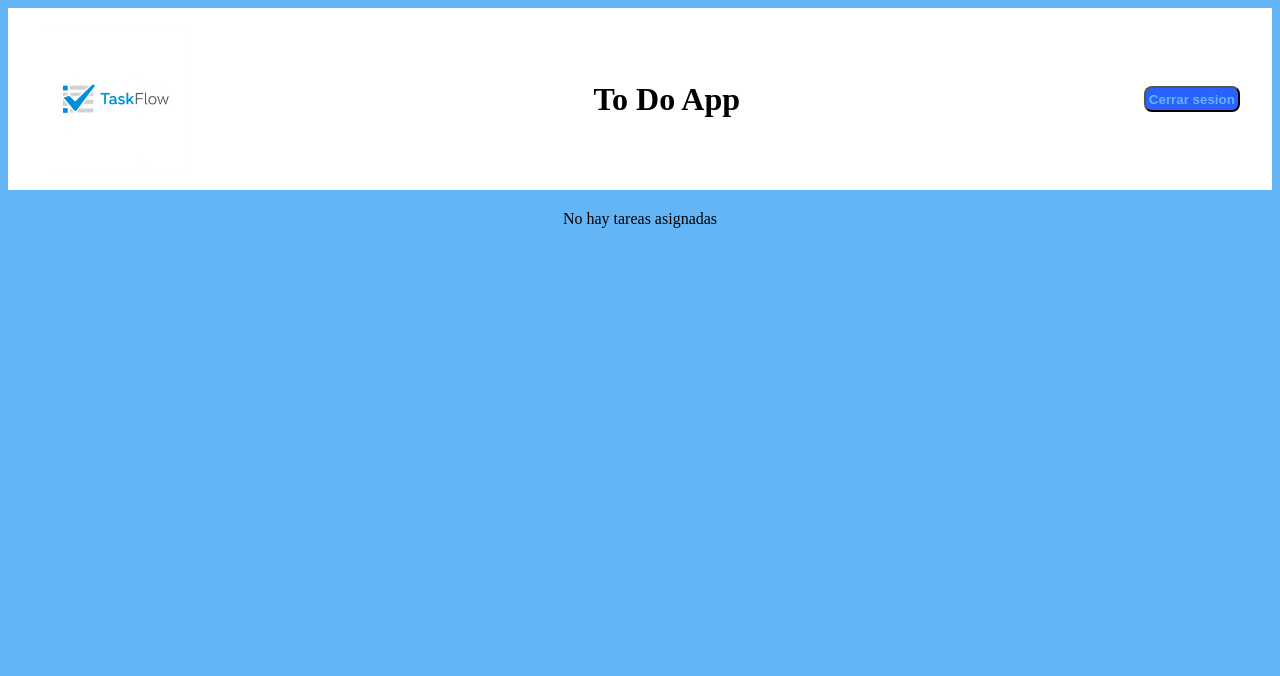
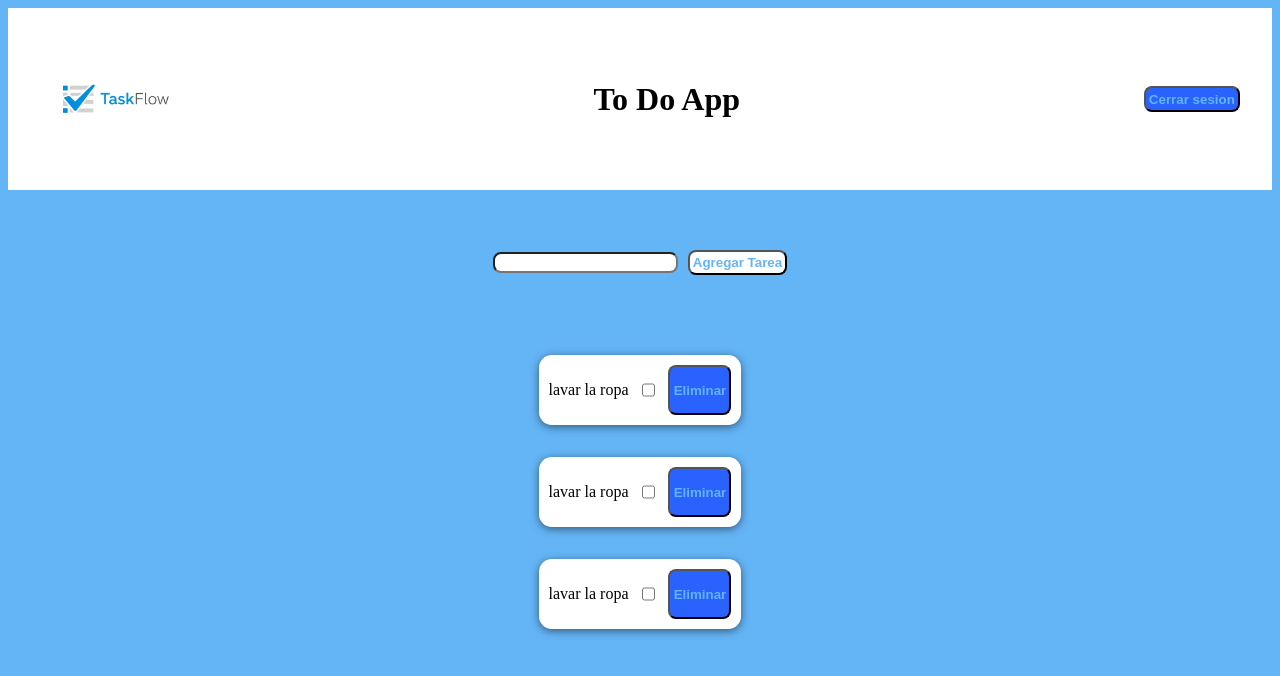
Before and after one commit to kevuxxi/Taskflow, a React (Vite) app in the folder frontend/: page /home in a window 1280 px wide. Shown: the top 676 px of the page. Built offline with nearby package versions, Linux system fonts and the light colour scheme.

Commit message:
estilos iniciales

```diff
--- a/frontend/src/components/TaskItem.jsx
+++ b/frontend/src/components/TaskItem.jsx
@@ -0,0 +1,13 @@
+import React from 'react'
+
+const TaskItem = () => {
+    return (
+        <li className='item'>
+            <p>lavar la ropa</p>
+            <input type="checkbox" name="" id="" />
+            <button>Eliminar</button>
+        </li>
+    )
+}
+
+export default TaskItem
--- a/frontend/src/components/TaskList.jsx
+++ b/frontend/src/components/TaskList.jsx
@@ -0,0 +1,14 @@
+import '../styles/TaskList.css'
+import TaskItem from './TaskItem'
+
+const TaskList = () => {
+    return (
+        <ul className="task-list">
+            <TaskItem />
+            <TaskItem />
+            <TaskItem />
+        </ul>
+    )
+}
+
+export default TaskList
--- a/frontend/src/pages/Home.jsx
+++ b/frontend/src/pages/Home.jsx
@@ -1,4 +1,5 @@
 import Header from "../components/Header"
+import TaskList from "../components/TaskList"
 import '../styles/Home.css'
 
 const Home = () => {
@@ -6,8 +7,10 @@ const Home = () => {
         <div >
             <Header />
             <div className="home-container">
-            No hay tareas asignadas
-        </div>
+                <input type="text" />
+                <button>Agregar Tarea</button>
+            </div>
+            <TaskList />
         </div >
     )
 }
--- a/frontend/src/styles/Home.css
+++ b/frontend/src/styles/Home.css
@@ -1,4 +1,32 @@
 .home-container {
-    margin-top: 20px;
-    text-align: center;
+    display: flex;
+    flex-direction: row;
+    justify-content: center;
+    align-items: center;
+    padding: 20px;
+    max-width: 600px;
+    margin: 40px auto;
+    gap: 10px;
 }
+
+.home-container button {
+    background-color: #FFFFFF;
+    color: #64B5F6;
+    padding: 0.2rem 0.2rem;
+    border-radius: 0.5rem;
+    font-weight: bold;
+    cursor: pointer;
+
+}
+
+.home-container button:hover {
+    background-color: #2962FF;
+    color: #FFFFFF;
+    ;
+
+}
+
+.home-container input {
+    border-radius: 0.5rem;
+
+}
--- /dev/null
+++ b/frontend/src/styles/TaskList.css
@@ -0,0 +1,44 @@
+.task-list {
+    display: flex;
+    flex-direction: column;
+    align-items: center;
+    padding: 20px;
+    max-width: 600px;
+    margin: 40px auto;
+    gap: 2rem;
+    list-style: none;
+}
+
+.item {
+    display: flex;
+    justify-content: space-between;
+    gap: 10px;
+    background-color: #FFFFFF;
+    padding: 10px;
+    border-radius: 0.8rem;
+    box-shadow: 0 2px 8px rgba(0, 0, 0, 0.5);
+    text-align: center;
+
+}
+
+.item button {
+    background-color: #2962FF;
+    color: #64B5F6;
+    padding: 0.2rem 0.2rem;
+    border-radius: 0.5rem;
+    font-weight: bold;
+    cursor: pointer;
+
+
+}
+
+
+.item button:hover {
+    background-color: #F44336;
+
+}
+
+.completed {
+    text-decoration: line-through;
+    opacity: 0.6;
+}
```
